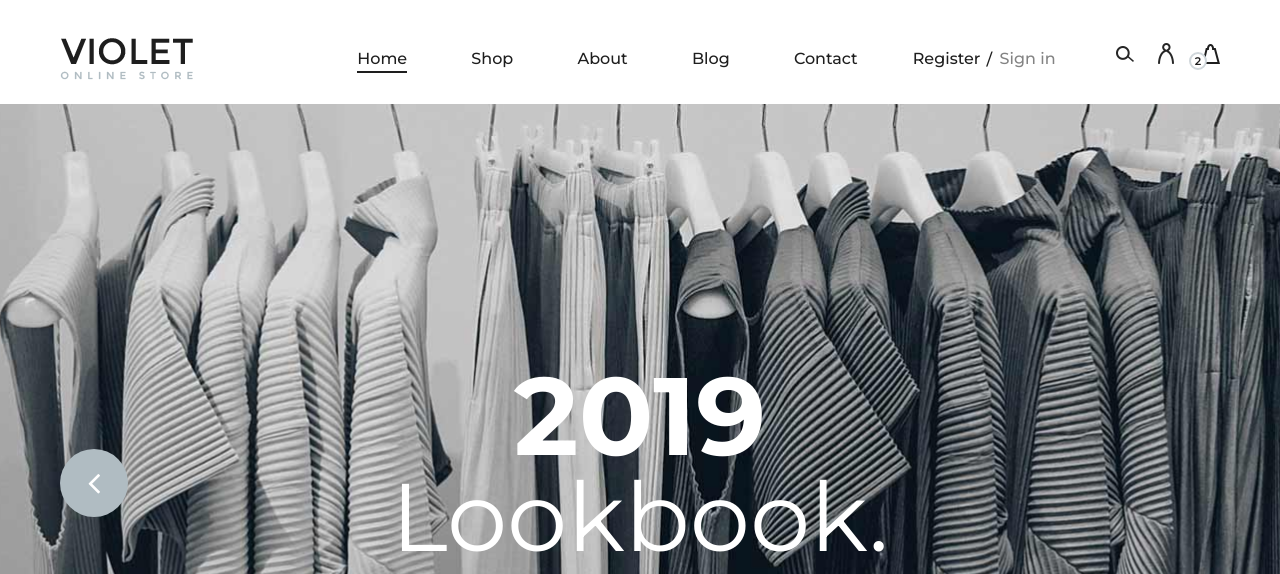
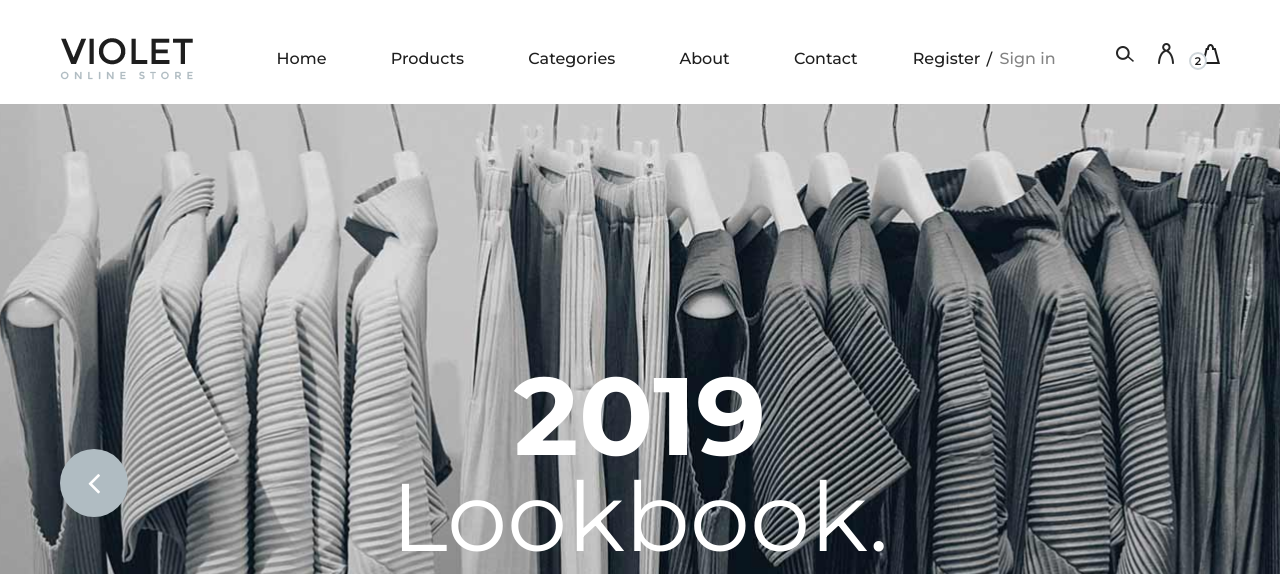
Before and after one commit to ashiqur-shohan/Shop-Ease, a Django app: page / in a window 1280 px wide. Shown: the top 574 px of the page. Run offline with Django 5.2, Linux system fonts and the light colour scheme; data comes from the database, SQL or seed files in the repository; some libraries are stand-ins or nearby versions.

Commit message:
custom context processor for categories added

```diff
--- a/core/settings.py
+++ b/core/settings.py
@@ -64,6 +64,8 @@ TEMPLATES = [
                 'django.template.context_processors.request',
                 'django.contrib.auth.context_processors.auth',
                 'django.contrib.messages.context_processors.messages',
+                #custom context processor built in product app
+                'product.context_processor.categories'
             ],
         },
     },
--- /dev/null
+++ b/product/context_processor.py
@@ -0,0 +1,8 @@
+# shop template a jeno ei data dhorte pari tai custom context processor banacchi
+# eita pore setting.py context processor a define kore dite hbe
+
+from .models import Category
+
+def categories(request):
+    # dictonary formata a return korte hbe
+    return {'categories': Category.objects.all()}
--- a/templates/header.html
+++ b/templates/header.html
@@ -19,16 +19,17 @@
                 </div>
                 <nav class="main-menu mobile-menu">
                     <ul>
-                        <li><a class="active" href="./index.html">Home</a></li>
-                        <li><a href="./categories.html">Shop</a>
+                        <li><a class="" href="{% url 'home' %}">Home</a></li>
+                        <li><a class="" href="#">Products</a></li>
+                        <li><a href="#">Categories</a>
                             <ul class="sub-menu">
-                                <li><a href="product-page.html">Product Page</a></li>
-                                <li><a href="shopping-cart.html">Shopping Card</a></li>
-                                <li><a href="check-out.html">Check out</a></li>
+                                {% comment %} custom context banano oita theke dhortesi {% endcomment %}
+                                {% for category in categories%}
+                                <li><a href="#">{{ category.title }}</a></li>
+                                {% endfor %}
                             </ul>
                         </li>
                         <li><a href="./product-page.html">About</a></li>
-                        <li><a href="./check-out.html">Blog</a></li>
                         <li><a href="./contact.html">Contact</a></li>
                     </ul>
                 </nav>
```
